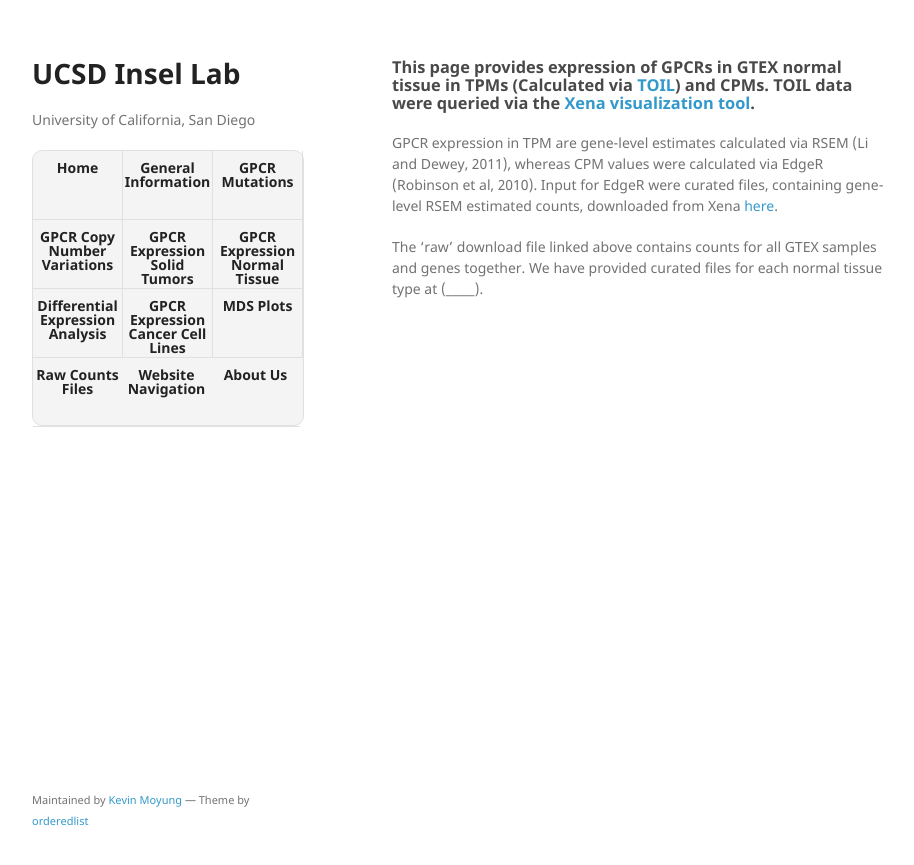
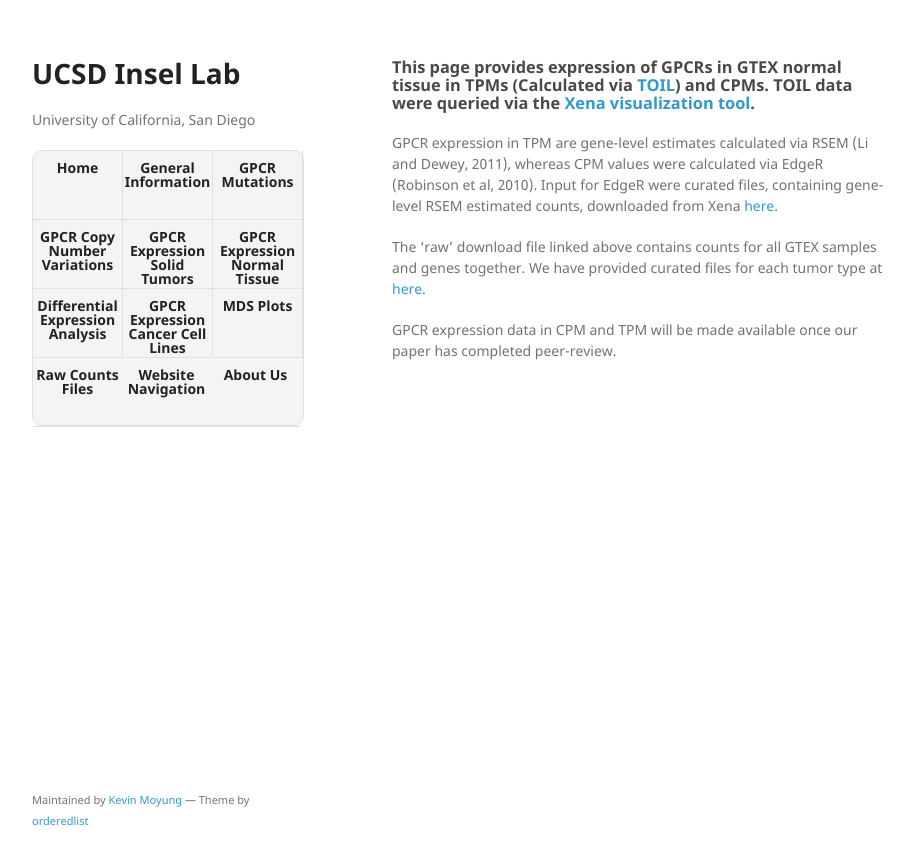
Before and after one commit to insellab/insellab.github.io, a Jekyll site: the page built from gpcr_gtex_exp.md, in a window 1280 px wide. Shown: the top 865 px of the page, without its empty margins (178-1092 px from the left). Built offline with Jekyll 4.4.1, drawn with Linux system fonts in a browser that asks for light colours; our own code applies the rules of GitHub Pages for plain Markdown files.

Commit message:
Update gpcr_gtex_exp.md

```diff
--- a/gpcr_gtex_exp.md
+++ b/gpcr_gtex_exp.md
@@ -7,4 +7,7 @@ layout: default
 GPCR expression in TPM are gene-level estimates calculated via RSEM (Li and Dewey, 2011), whereas CPM values were calculated via EdgeR (Robinson et al, 2010).
 Input for EdgeR were curated files, containing gene-level RSEM estimated counts, downloaded from Xena [here](https://xenabrowser.net/datapages/?dataset=gtex_gene_expected_count&host=https://toil.xenahubs.net).
 
-The 'raw' download file linked above contains counts for all GTEX samples and genes together. We have provided curated files for each normal tissue type at (_____).
+The 'raw' download file linked above contains counts for all GTEX samples and genes together. We have provided curated files for each tumor type at [here](https://insellab.github.io/counts_files).
+
+
+GPCR expression data in CPM and TPM will be made available once our paper has completed peer-review.
```
